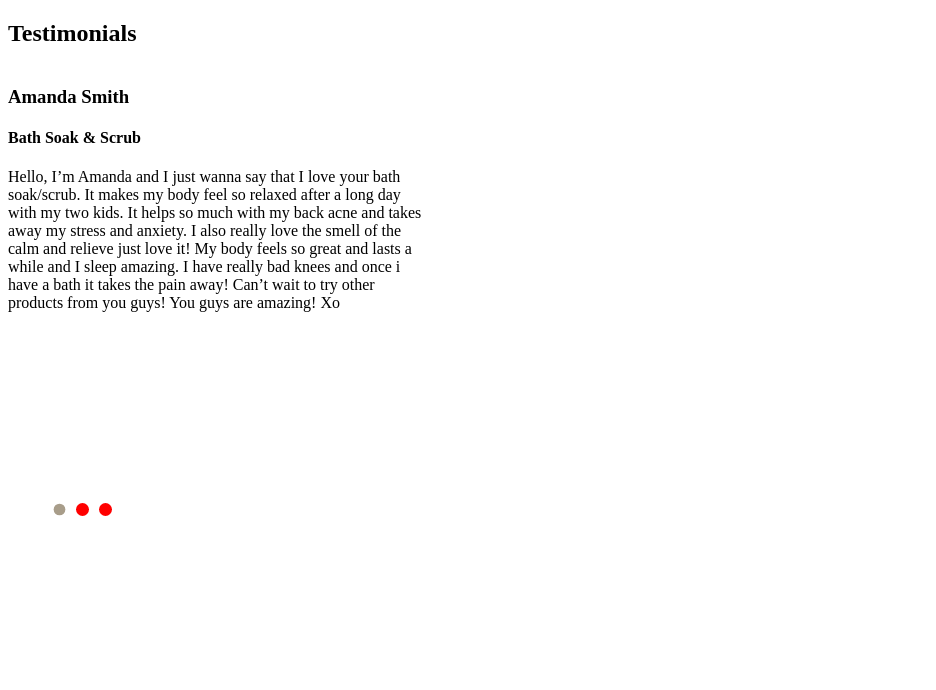
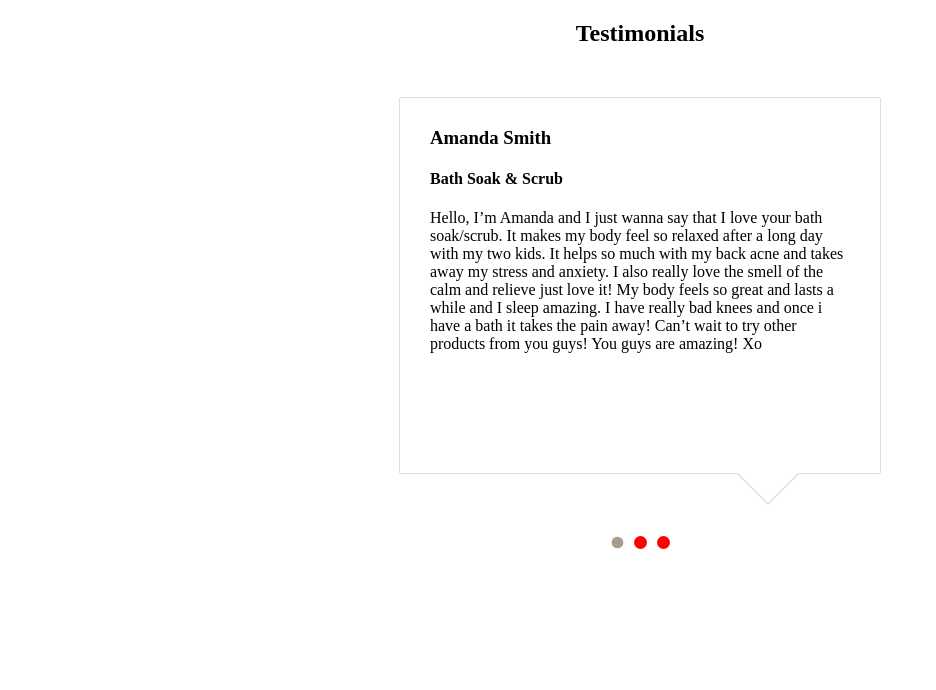
Before and after one commit to akarlovskaya/minislider_with_dots, a plain HTML site: page index.html in a window 1280 px wide. Shown: the whole page, without its empty margins (0-936 px from the left). Drawn offline with nearby package versions, Linux system fonts and the light colour scheme.

Commit message:
add style with tooltip

```diff
--- a/index.html
+++ b/index.html
@@ -9,6 +9,7 @@
 	<title>Minislider</title>
 </head>
 <body>
+	<div class="testimonials">
 	<h2>Testimonials</h2>
 
 	<!-- https://stackoverflow.com/questions/21845598/bullet-navigation-in-image-slider -->
@@ -32,8 +33,6 @@
 				<p>I use Cannalife on the daily. As a professional entertainer and dance teacher I find it not only soothing for my skin and senses but incredibly helpful for joint pain and bruising. It’s unlike most products as it’s made with love in small batches really comes through in the quality and feel. I love it.</p>
 			</li>
 		</ul>
-	</div>
-
 		<div class="nav-thumbs">
 				<ul>
 						<li><a href="#" class="1" data-slide="1"></a></li>
@@ -42,6 +41,11 @@
 						<!-- <li><a href="#" class="4" data-slide="4">4</a></li> -->
 				</ul>
 		</div>
+	</div>
+
+</div> <!-- end .textimonials -->
+
+
 
 	<script src="script.js"></script>
 </body>
--- a/script.js
+++ b/script.js
@@ -55,6 +55,6 @@ $(document).ready(function(){
 
   $('.slides_wrapper').on('mouseenter', pauseSlider).on('mouseleave', startSlider);
 
-  startSlider();
+ startSlider();
 
 });
--- a/style.css
+++ b/style.css
@@ -1,33 +1,86 @@
+.testimonials h2{
+  text-align: center;
+}
+
 #slider_outer {
-  width: 420px;
-  height: 400px;
+  max-width: 620px;
+  height: 620px;
+  margin: 0 auto;
   overflow: hidden;
 }
 
 .slides_wrapper {
   display: block;
-
-  height: 400px;
+  height: 430px;
   margin: 0;
   padding: 0;
+  /*border: 1px solid red;*/
+  display: -webkit-flex;
+  display: flex;
+  -webkit-justify-content: center;
+  justify-content: center;
 }
 
+/*.slides_wrapper li {
+  display: none;
+  margin: 30px auto;
+  padding: 0 30px 0;
+
+}*/
+
 .slide {
-  /*float: left;*/
+  display: none;
+  /*position: relative;*/
+  position: absolute;
   list-style-type: none;
-  width: 420px;
-  height: 400px;
+  max-width: 420px;
+  height: 365px;
+  border: 1px solid #ddd;
+  border-radius: 2px;
+  padding: 10px 30px 0;
+  margin: 30px auto;
+
 }
 
-.slides_wrapper li{display: none; margin: 0; padding: 0; position: absolute;}
+.slide:before {
+    content: '';
+    display: block;
+    position: absolute;
+    left: 70%;
+    top: 100%;
+    width: 0;
+    height: 0;
+    border-style: solid;
+    border: 32px solid transparent;
+    border-top-color: #ddd;
+}
 
-/*.nav-thumbs{position: absolute; clear:both; bottom:15px; left:42%;}*/
-.nav-thumbs ul{list-style-type: none;}
-.nav-thumbs ul li{
+.slide:after {
+    content: '';
+    display: block;
+    position: absolute;
+    left: 70%;
+    top: 100%;
+    width: 0;
+    height: 0;
+    border-style: solid;
+    border:30px solid transparent;
+    border-top-color: white;
+    margin-left: 2px;
+}
+
+.nav-thumbs{
+      margin-top: 39px;
+}
+.nav-thumbs ul{list-style-type: none;
+display: -webkit-flex;
+display: flex;
+-webkit-justify-content: center;
+justify-content: center;
+padding: 0;}
+/*.nav-thumbs ul li{
 float:left; margin-top:20px;
-
-
-}
+}*/
 .nav-thumbs ul li a{
   display:block;
   width:13px;
```
Lines whose indentation alone changed are shown as unchanged.
